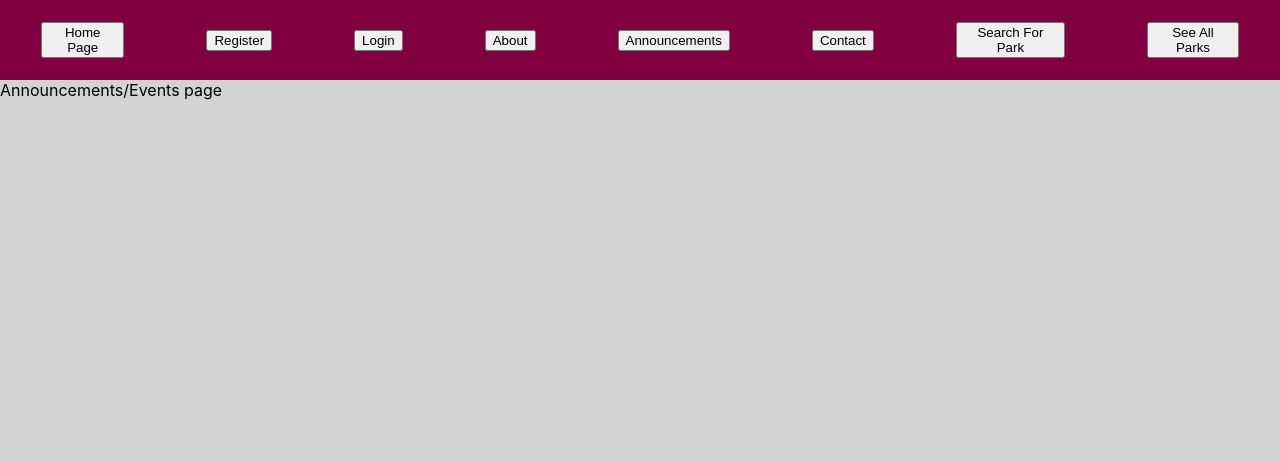
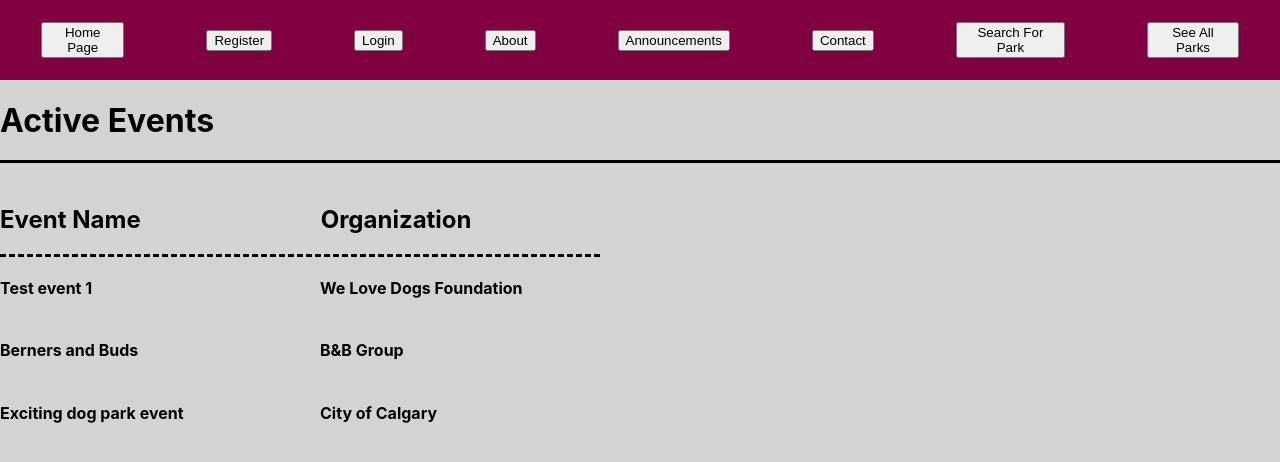
Before and after one commit to MuizMuhammad99/471DogPark, a React (Create React App) app in the folder my-app/: page /announcements in a window 1280 px wide. Shown: the top 462 px of the page. Built offline with nearby package versions, Linux system fonts and the light colour scheme.

Commit message:
Added event table w/ test values

```diff
--- a/my-app/src/pages/Announcements.js
+++ b/my-app/src/pages/Announcements.js
@@ -1,8 +1,33 @@
-import React from 'react';
+import React, {useState} from 'react';
+import '../App.css'
+
+function Event(props) {
+	return(
+		<div className = "Menu-bar">
+			<h4 className = "Table-element" >{props.name}</h4>
+			<h4>{props.heldBy}</h4>
+		</div>
+	);
+}
 
 const AnnouncementsPage = () =>{
 
-    return <div>Announcements/Events page</div>
+	const [event, setEvents] = useState([
+		{name: "Test event 1", heldBy: "We Love Dogs Foundation"},
+		{name: "Berners and Buds", heldBy: "B&B Group"},
+		{name: "Exciting dog park event", heldBy: "City of Calgary"}
+	]);
+
+    return  <div>
+    			<h1 className = "Title">Active Events</h1>
+    			<div className = "Table-title">
+    				<h2>Event Name</h2>
+    				<h2>Organization</h2>
+    			</div>
+    			{event.map(event => (
+    				<Event name={event.name} heldBy={event.heldBy} />
+    			))}
+    		</div>
 
 };
 
```
